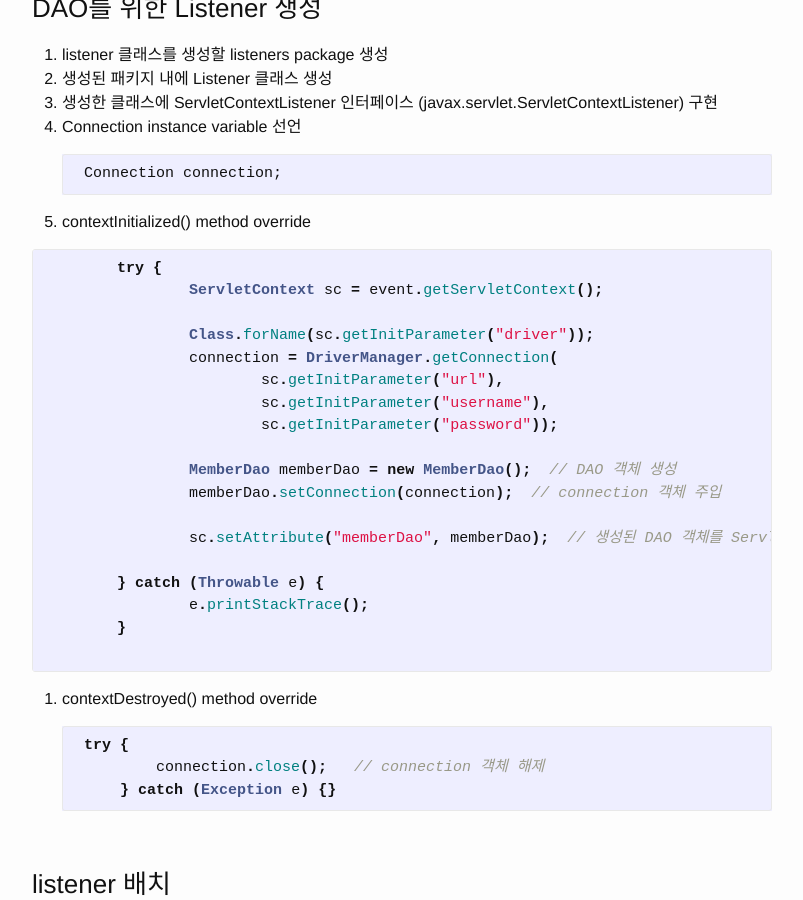
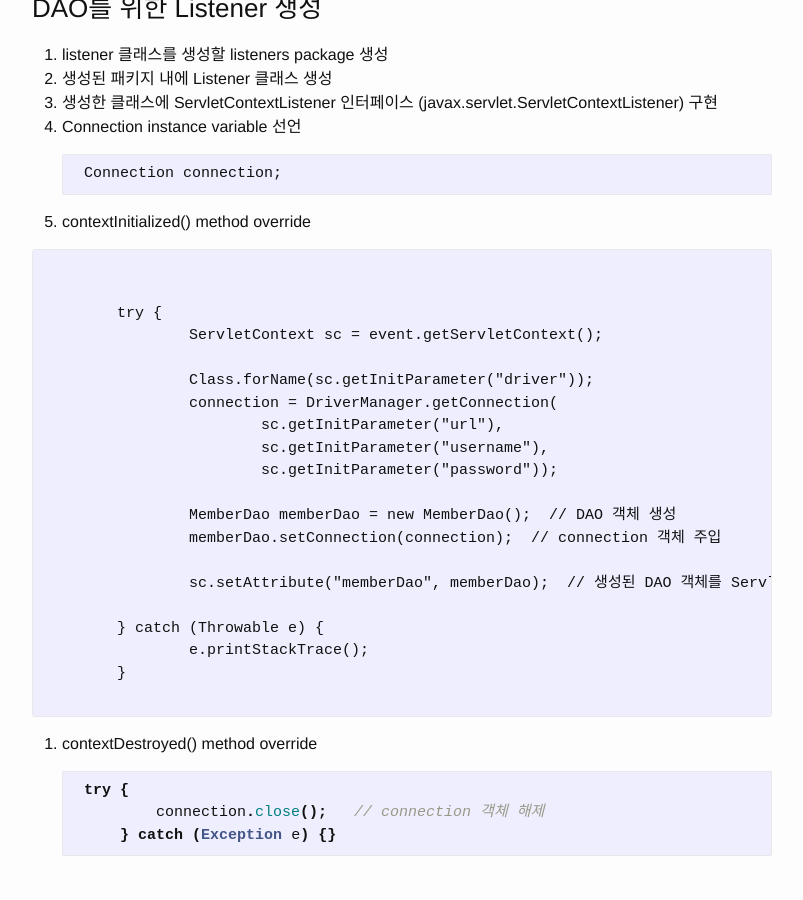
Before and after one commit to makeajourney/makeajourney.github.io, a Jekyll site: the page built from _posts/2016-02-07-dao.markdown, in a window 1280 px wide and 900 px high, scrolled down 1378 px. Shown: the whole window, without its empty margins (238-1041 px from the left). Built offline with Jekyll 4.4.1, drawn with Linux system fonts in a browser that asks for light colours.

Commit message:
Update 2016-02-07-dao.markdown

```diff
--- a/_posts/2016-02-07-dao.markdown
+++ b/_posts/2016-02-07-dao.markdown
@@ -63,7 +63,8 @@ DAO 공유를 위해 ServletContext에 저장.
 
 4. contextInitialized() method override
 
-	{% highlight java %}
+<pre><code>
+
 	try {
 		ServletContext sc = event.getServletContext();
 
@@ -81,7 +82,8 @@ DAO 공유를 위해 ServletContext에 저장.
 	} catch (Throwable e) {
 		e.printStackTrace();
 	}
-	{% endhighlight %}
+
+</code></pre>
 
 
 5. contextDestroyed() method override
```
